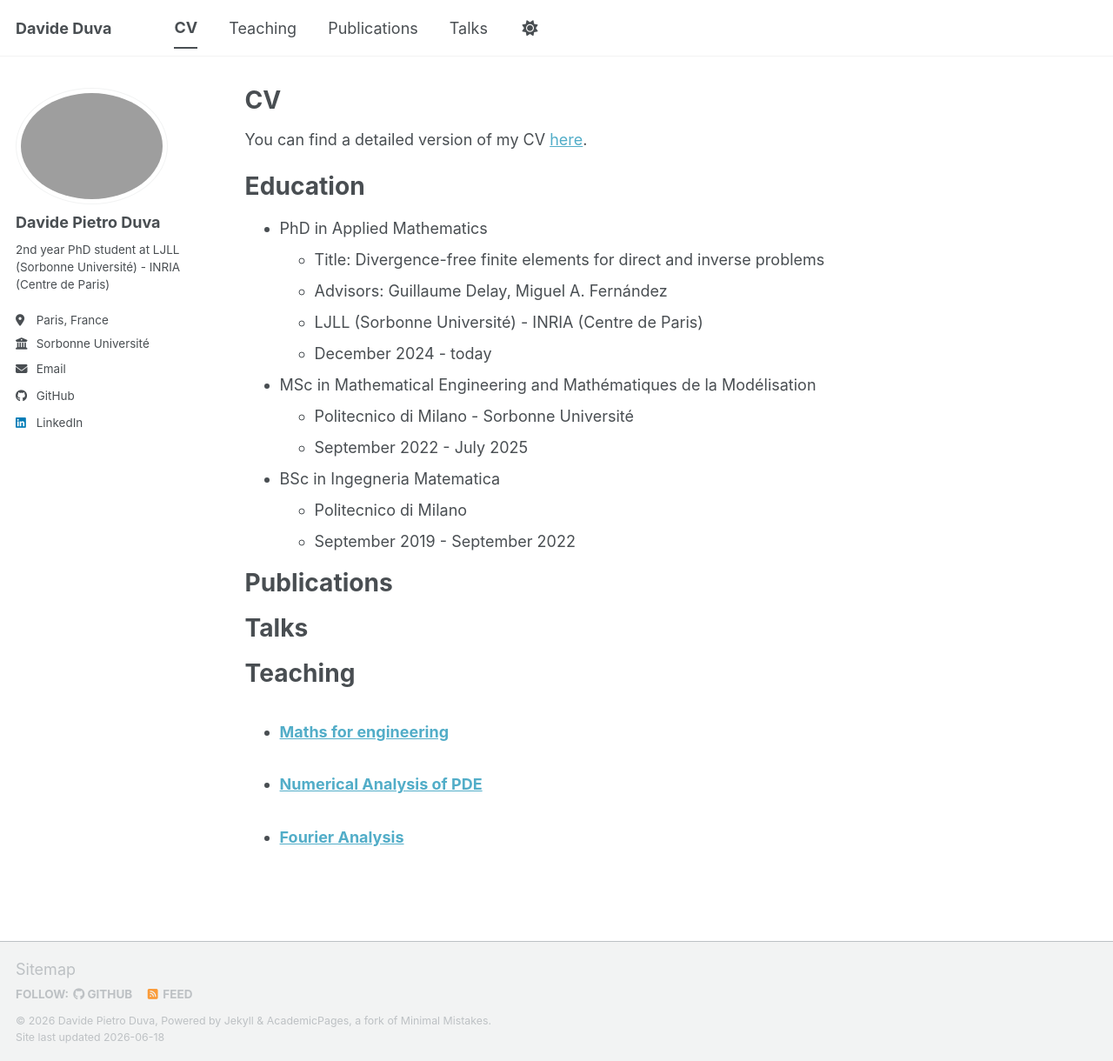
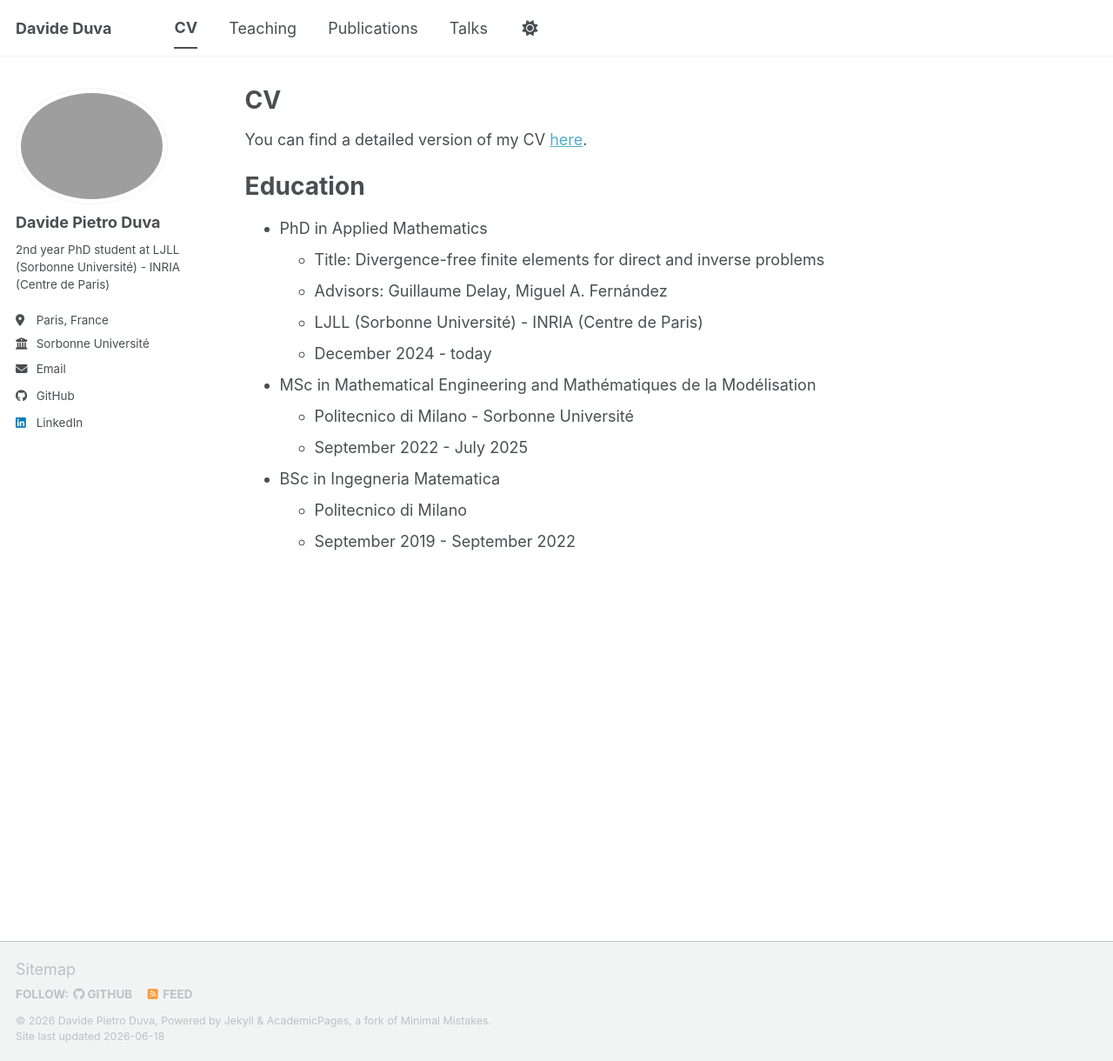
Before and after one commit to davideduva/davideduva.github.io, a Jekyll site: the page built from _pages/cv.md, in a window 1280 px wide and 1220 px high. Shown: the whole window at 87% size. Built offline with Jekyll 4.4.1, drawn with Linux system fonts in a browser that asks for light colours; a script bundle is joined from its source files by our own code; library files that are not in the unit come from our copies.

Commit message:
Elimination of other parts from CV

```diff
--- a/_pages/cv.md
+++ b/_pages/cv.md
@@ -24,22 +24,3 @@ Education
 * BSc in Ingegneria Matematica
   * Politecnico di Milano
   * September 2019 - September 2022
-
-
-Publications
-======
-  <ul>{% for post in site.publications reversed %}
-    {% unless post.hidden %}{% include archive-single-cv.html %}{% endunless %}
-  {% endfor %}</ul>
-
-Talks
-======
-  <ul>{% for post in site.talks reversed %}
-    {% unless post.hidden %}{% include archive-single-talk-cv.html %}{% endunless %}
-  {% endfor %}</ul>
-
-Teaching
-======
-  <ul>{% for post in site.teaching reversed %}
-    {% include archive-single-cv.html %}
-  {% endfor %}</ul>
```
Also changed, not shown: _pages/about.md (+1 -1 lines).
